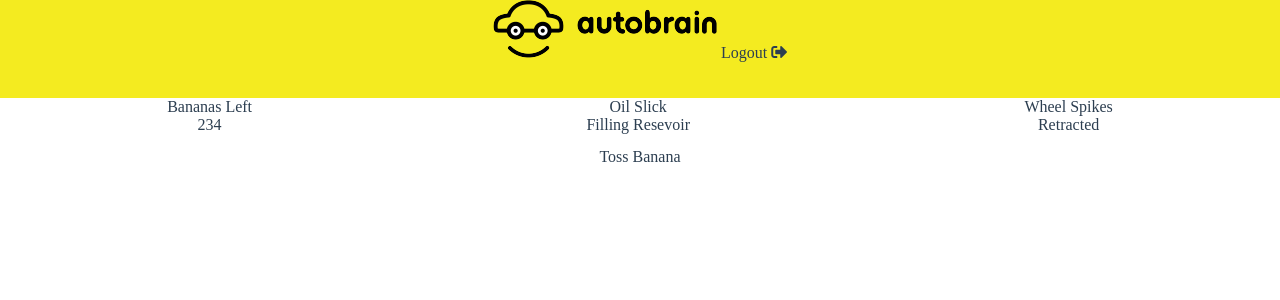
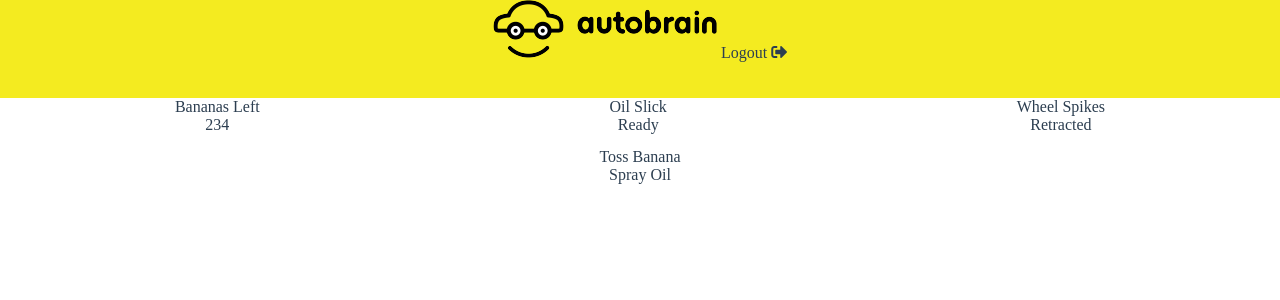
Before and after one commit to gorbnw/abmock, a Vue app: page / in a window 1280 px wide. Shown: the top 300 px of the page. Built offline with nearby package versions, Linux system fonts and the light colour scheme.

Commit message:
Add oil spray button

```diff
--- a/src/App.vue
+++ b/src/App.vue
@@ -5,6 +5,7 @@
     <HeaderBar/>
     <StatusBar :status="this.store.status"/>
     <BananaButton v-on:tossBanana="this.store.updateBanana"/>
+    <OilButton v-on:sprayOil="this.store.updateOil"/>
   </div>
 </template>
 
@@ -12,6 +13,8 @@
 import HeaderBar from './components/HeaderBar.vue'
 import StatusBar from './components/StatusBar.vue'
 import BananaButton from './components/BananaButton.vue'
+import OilButton from './components/OilButton.vue'
+
 
 export default {
   name: 'app',
@@ -19,17 +22,27 @@ export default {
     HeaderBar,
     StatusBar,
     BananaButton,
+    OilButton,
   },
   data() {
       return {
         store: {
           status: {
             bananas: 234,
-            isOilReady: false,
+            isOilReady: true,
             isSpikesDeployed: false
           },
           updateBanana: () =>{
             this.store.status.bananas -= 1;
+          },
+          updateOil: () =>{
+            if(this.store.status.isOilReady){
+              this.store.status.isOilReady = !this.store.status.isOilReady;
+              setTimeout(()=>{
+                this.store.status.isOilReady = !this.store.status.isOilReady;
+              }, 3000);
+            } else {
+            }
           }
         }
       }
--- /dev/null
+++ b/src/components/OilButton.vue
@@ -0,0 +1,18 @@
+<template>
+  <div class="oil-button">
+    <span @click="$emit('sprayOil')">Spray Oil</span>
+  </div>
+</template>
+
+<script>
+export default {
+  name: 'OilButton',
+  props: {
+  }
+}
+</script>
+
+<!-- Add "scoped" attribute to limit CSS to this component only -->
+<style scoped>
+
+</style>
```
